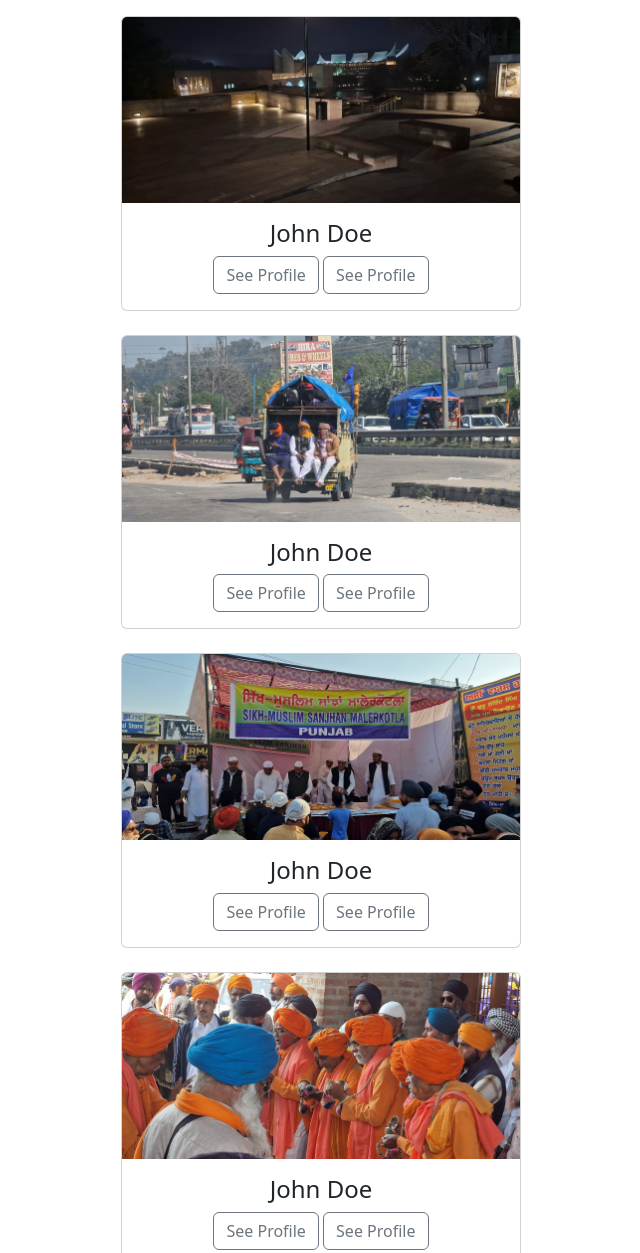
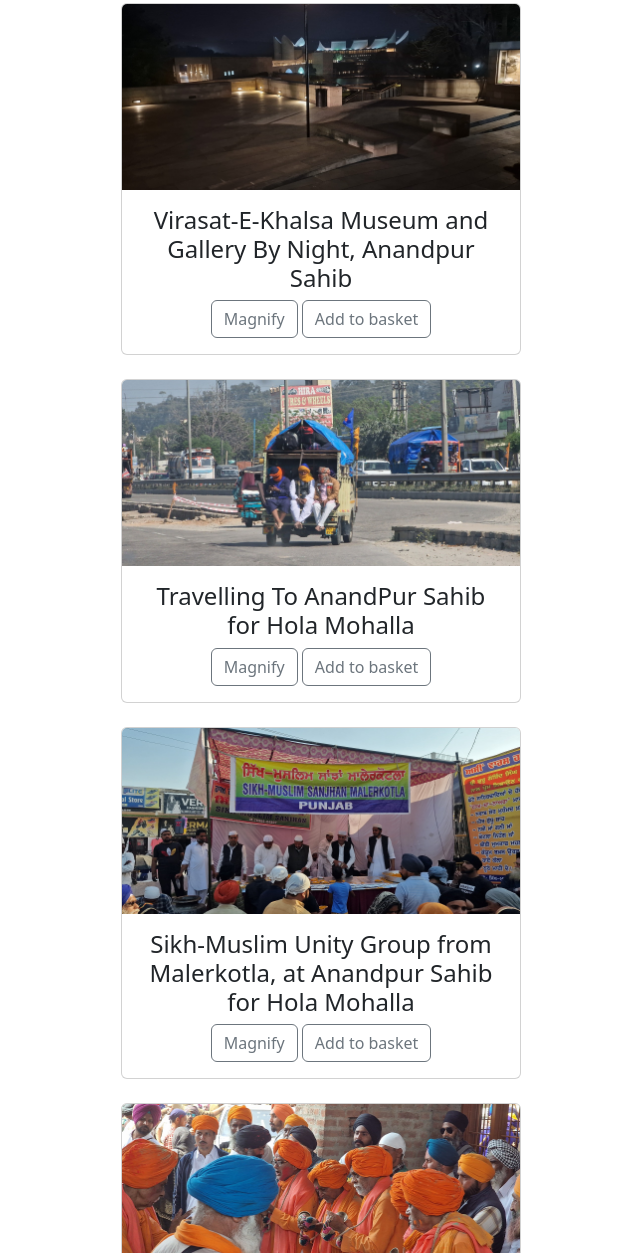
Before and after one commit to chazsinghqueensroadservices/chabiprints, a plain HTML site: page index.html in a window 1280 px wide. Shown: the part 932-2185 px from the top of the page, without its empty margins (319-959 px from the left). Drawn offline with nearby package versions, Linux system fonts and the light colour scheme.

Commit message:
amending button text on image cards

```diff
--- a/index.html
+++ b/index.html
@@ -37,125 +37,124 @@
                         <img class="card-img-top" src="assets/anandpursahib1.jpg" alt="Anandpur Sahib 1">
                         <div class="card-body">
                         <h4 class="card-title text-center">View Over Anandpur Sahib, Punjab</h4>
-                        <a href="#" class="btn btn-outline-secondary text-center">See Profile</a>
-                        <a href="#" class="btn btn-outline-secondary text-center">See Profile</a>
+                        <a href="#" class="btn btn-outline-secondary text-center">Magnify</a>
+                        <a href="#" class="btn btn-outline-secondary text-center">Add to basket</a>
                         </div>
                     </div>
                     <br>
                     <div class="card mx-auto" style="width:400px">
                         <img class="card-img-top" src="assets/anandpursahib4.jpg" alt="Anandpur Sahib 4">
-                        <div class="card-body">
-                        <h4 class="card-title text-center">John Doe</h4>
-                        <a href="#" class="btn btn-outline-secondary text-center">See Profile</a>
-                        <a href="#" class="btn btn-outline-secondary text-center">See Profile</a>
+                        <div class="card-body">Virasat-E-Khalsa Museum and Gallery, Anandpur Sahib</h4>
+                            <a href="#" class="btn btn-outline-secondary text-center">Magnify</a>
+                            <a href="#" class="btn btn-outline-secondary text-center">Add to basket</a>
                         </div>
                     </div>
                     <br>
                     <div class="card mx-auto" style="width:400px">
                         <img class="card-img-top" src="assets/anandpursahib5.jpg" alt="Anandpur Sahib 5">
                         <div class="card-body">
-                        <h4 class="card-title text-center">John Doe</h4>
-                        <a href="#" class="btn btn-outline-secondary text-center">See Profile</a>
-                        <a href="#" class="btn btn-outline-secondary text-center">See Profile</a>
+                        <h4 class="card-title text-center">Virasat-E-Khalsa Museum and Gallery By Night, Anandpur Sahib</h4>
+                        <a href="#" class="btn btn-outline-secondary text-center">Magnify</a>
+                        <a href="#" class="btn btn-outline-secondary text-center">Add to basket</a>
                         </div>
                     </div>
                     <br>
                     <div class="card mx-auto" style="width:400px">
                         <img class="card-img-top" src="assets/holamohalla1.jpg" alt="Hola Mohalla 1">
                         <div class="card-body">
-                        <h4 class="card-title text-center">John Doe</h4>
-                        <a href="#" class="btn btn-outline-secondary text-center">See Profile</a>
-                        <a href="#" class="btn btn-outline-secondary text-center">See Profile</a>
+                        <h4 class="card-title text-center">Travelling To AnandPur Sahib for Hola Mohalla</h4>
+                        <a href="#" class="btn btn-outline-secondary text-center">Magnify</a>
+                        <a href="#" class="btn btn-outline-secondary text-center">Add to basket</a>
                         </div>
                     </div>
                     <br>
                     <div class="card mx-auto" style="width:400px">
                         <img class="card-img-top" src="assets/holamohalla5.jpg" alt="Hola Mohalla 5">
                         <div class="card-body">
-                        <h4 class="card-title text-center">John Doe</h4>
-                        <a href="#" class="btn btn-outline-secondary text-center">See Profile</a>
-                        <a href="#" class="btn btn-outline-secondary text-center">See Profile</a>
+                        <h4 class="card-title text-center">Sikh-Muslim Unity Group from Malerkotla, at Anandpur Sahib for Hola Mohalla</h4>
+                        <a href="#" class="btn btn-outline-secondary text-center">Magnify</a>
+                        <a href="#" class="btn btn-outline-secondary text-center">Add to basket</a>
                         </div>
                     </div>
                     <br>
                     <div class="card mx-auto" style="width:400px">
                         <img class="card-img-top" src="assets/hollamohalla7.jpg" alt="Hola Mohalla 7">
                         <div class="card-body">
-                        <h4 class="card-title text-center">John Doe</h4>
-                        <a href="#" class="btn btn-outline-secondary text-center">See Profile</a>
-                        <a href="#" class="btn btn-outline-secondary text-center">See Profile</a>
+                        <h4 class="card-title text-center">Hindu Devotees Join Hola Mohalla Festivities, Anandpur Sahib</h4>
+                        <a href="#" class="btn btn-outline-secondary text-center">Magnify</a>
+                        <a href="#" class="btn btn-outline-secondary text-center">Add to basket</a>
                         </div>
                     </div>
                     <br>
                     <div class="card mx-auto" style="width:400px">
                         <img class="card-img-top" src="assets/holamohalla8.jpg" alt="Hola Mohalla 8">
                         <div class="card-body">
-                        <h4 class="card-title text-center">John Doe</h4>
-                        <a href="#" class="btn btn-outline-secondary text-center">See Profile</a>
-                        <a href="#" class="btn btn-outline-secondary text-center">See Profile</a>
+                        <h4 class="card-title text-center">Nihangs Prepare Beverage, Hola Mohalla, Anandpur Sahib</h4>
+                        <a href="#" class="btn btn-outline-secondary text-center">Magnify</a>
+                        <a href="#" class="btn btn-outline-secondary text-center">Add to basket</a>
                         </div>
                     </div>
                     <br>
                     <div class="card mx-auto" style="width:400px">
                         <img class="card-img-top" src="assets/lowsunropar1.jpg" alt="Low sun over Ropar District 1">
                         <div class="card-body">
-                        <h4 class="card-title text-center">John Doe</h4>
-                        <a href="#" class="btn btn-outline-secondary text-center">See Profile</a>
-                        <a href="#" class="btn btn-outline-secondary text-center">See Profile</a>
+                        <h4 class="card-title text-center">Low Sun Over Wheat Fields of Ropar District, Punjab</h4>
+                        <a href="#" class="btn btn-outline-secondary text-center">Magnify</a>
+                        <a href="#" class="btn btn-outline-secondary text-center">Add to basket</a>
                         </div>
                     </div>
                     <br>
                     <div class="card mx-auto" style="width:400px">
                         <img class="card-img-top" src="assets/lowsunropar2.jpg" alt="Low sun over Ropar District 2">
                         <div class="card-body">
-                        <h4 class="card-title text-center">John Doe</h4>
-                        <a href="#" class="btn btn-outline-secondary text-center">See Profile</a>
-                        <a href="#" class="btn btn-outline-secondary text-center">See Profile</a>
+                        <h4 class="card-title text-center">Orange Sun Over Wheat Fields of Ropar District, Punjab</h4>
+                        <a href="#" class="btn btn-outline-secondary text-center">Magnify</a>
+                        <a href="#" class="btn btn-outline-secondary text-center">Add to basket</a>
                         </div>
                     </div>
                     <br>
                     <div class="card mx-auto" style="width:400px">
                         <img class="card-img-top" src="assets/pickingcrops1.jpg" alt="Picking crops, Ropar District 1">
                         <div class="card-body">
-                        <h4 class="card-title text-center">John Doe</h4>
-                        <a href="#" class="btn btn-outline-secondary text-center">See Profile</a>
-                        <a href="#" class="btn btn-outline-secondary text-center">See Profile</a>
+                        <h4 class="card-title text-center">Picking Crops, Ropar District, Punjab</h4>
+                            <a href="#" class="btn btn-outline-secondary text-center">Magnify</a>
+                            <a href="#" class="btn btn-outline-secondary text-center">Add to basket</a>
                         </div>
                     </div>
                     <br>
                     <div class="card mx-auto" style="width:400px">
                         <img class="card-img-top" src="assets/sunsetfieldpunjab2.jpg" alt="Sunset over a field in Punjab 2">
                         <div class="card-body">
-                        <h4 class="card-title text-center">John Doe</h4>
-                        <a href="#" class="btn btn-outline-secondary text-center">See Profile</a>
-                        <a href="#" class="btn btn-outline-secondary text-center">See Profile</a>
+                        <h4 class="card-title text-center">Evening Sky Over Fields, Ropar District, Punjab</h4>
+                        <a href="#" class="btn btn-outline-secondary text-center">Magnify</a>
+                        <a href="#" class="btn btn-outline-secondary text-center">Add to basket</a>
                         </div>
                     </div>
                     <br>
                     <div class="card mx-auto" style="width:400px">
                         <img class="card-img-top" src="assets/sunsetfieldpunjab3.jpg" alt="Sunset over a field in Punjab 3">
                         <div class="card-body">
-                        <h4 class="card-title text-center">John Doe</h4>
-                        <a href="#" class="btn btn-outline-secondary text-center">See Profile</a>
-                        <a href="#" class="btn btn-outline-secondary text-center">See Profile</a>
+                        <h4 class="card-title text-center">Low Evening Sun, Nawanshahr, Punjab</h4>
+                        <a href="#" class="btn btn-outline-secondary text-center">Magnify</a>
+                        <a href="#" class="btn btn-outline-secondary text-center">Add to basket</a>
                         </div>
                     </div>
                     <br>
                     <div class="card mx-auto" style="width:400px">
                         <img class="card-img-top" src="assets/sunsetmixedviewpunjab1.jpg" alt="A mixed view of sunset Punjab 1">
                         <div class="card-body">
-                        <h4 class="card-title text-center">John Doe</h4>
-                        <a href="#" class="btn btn-outline-secondary text-center">See Profile</a>
-                        <a href="#" class="btn btn-outline-secondary text-center">See Profile</a>
+                        <h4 class="card-title text-center">Sunset Through Electric Lines, Punjab</h4>
+                        <a href="#" class="btn btn-outline-secondary text-center">Magnify</a>
+                        <a href="#" class="btn btn-outline-secondary text-center">Add to basket</a>
                         </div>
                     </div>
                     <br>
                     <div class="card mx-auto" style="width:400px">
                         <img class="card-img-top" src="assets/sunsetropar2.jpg" alt="Sunset in Ropar District Punjab 2">
                         <div class="card-body">
-                        <h4 class="card-title text-center">John Doe</h4>
-                        <a href="#" class="btn btn-outline-secondary text-center">See Profile</a>
-                        <a href="#" class="btn btn-outline-secondary text-center">See Profile</a>
+                        <h4 class="card-title text-center">Sunset in Ropar District, Punjab</h4>
+                        <a href="#" class="btn btn-outline-secondary text-center">Magnify</a>
+                        <a href="#" class="btn btn-outline-secondary text-center">Add to basket</a>
                         </div>
                     </div>
                     <br>
```
